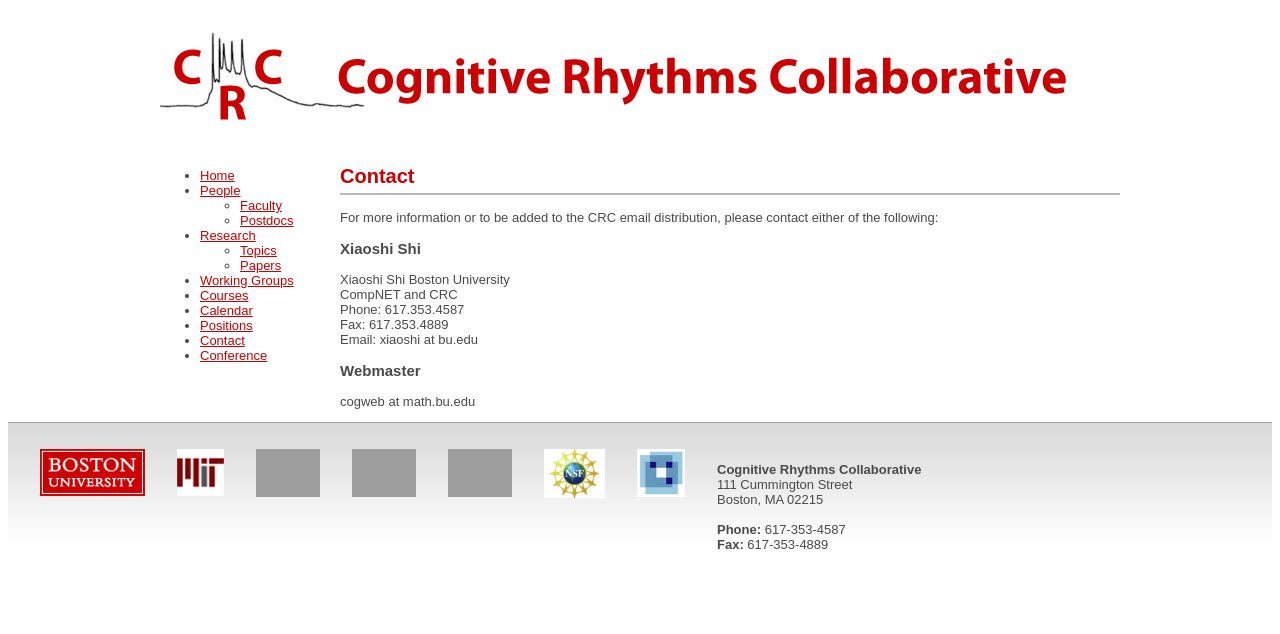
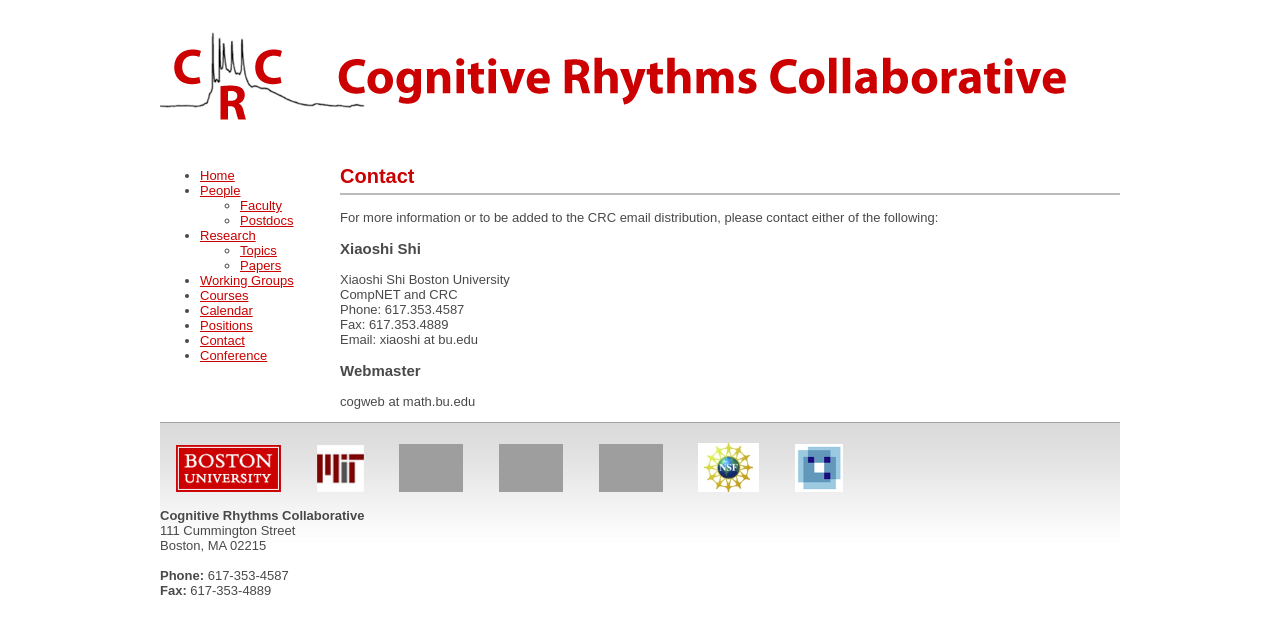
Before and after one commit to cogrhythms/cogrhythms.github.io, a Jekyll site: the page built from contact/index.md, in a window 1280 px wide. Shown: the top 634 px of the page. Built offline with Jekyll 4.4.1, drawn with Linux system fonts in a browser that asks for light colours; Markdown is read by kramdown in place of the engine named in the settings; grey boxes are pictures that could not be loaded.

Commit message:
let footer images be inline, center all inline elements, fix padding

```diff
--- a/_layouts/default.html
+++ b/_layouts/default.html
@@ -7,16 +7,16 @@
       <div id="header">
 	{% include header.html %}
       </div>
-	<div id="sidebar">
-	  {% include side_nav.html %}
-	</div>
-	<div id="content">
-	  {{ content }}
-	</div>
+      <div id="sidebar">
+	{% include side_nav.html %}
+      </div>
+      <div id="content">
+	{{ content }}
       </div>
       <div id="footer">
 	{% include footer.html %}
       </div>
+    </div>
 
   </body>
 </html>
--- a/css/crc.css
+++ b/css/crc.css
@@ -87,12 +87,13 @@
     border-top: 1px solid #a3a3a3;
     background-repeat: repeat-x;
     background-position: left top;
-    padding: 10px 0px 10px 0px;
+    padding: 20px 0px 20px 0px;
+
 }
 
-#footer img, #footer div {
-    float: left;
-    margin: 16px 0px 0px 32px;
+#footer img {
+    margin-left: 16px;
+    margin-right: 16px;
 }
 
 /* Text Styling*/
```
